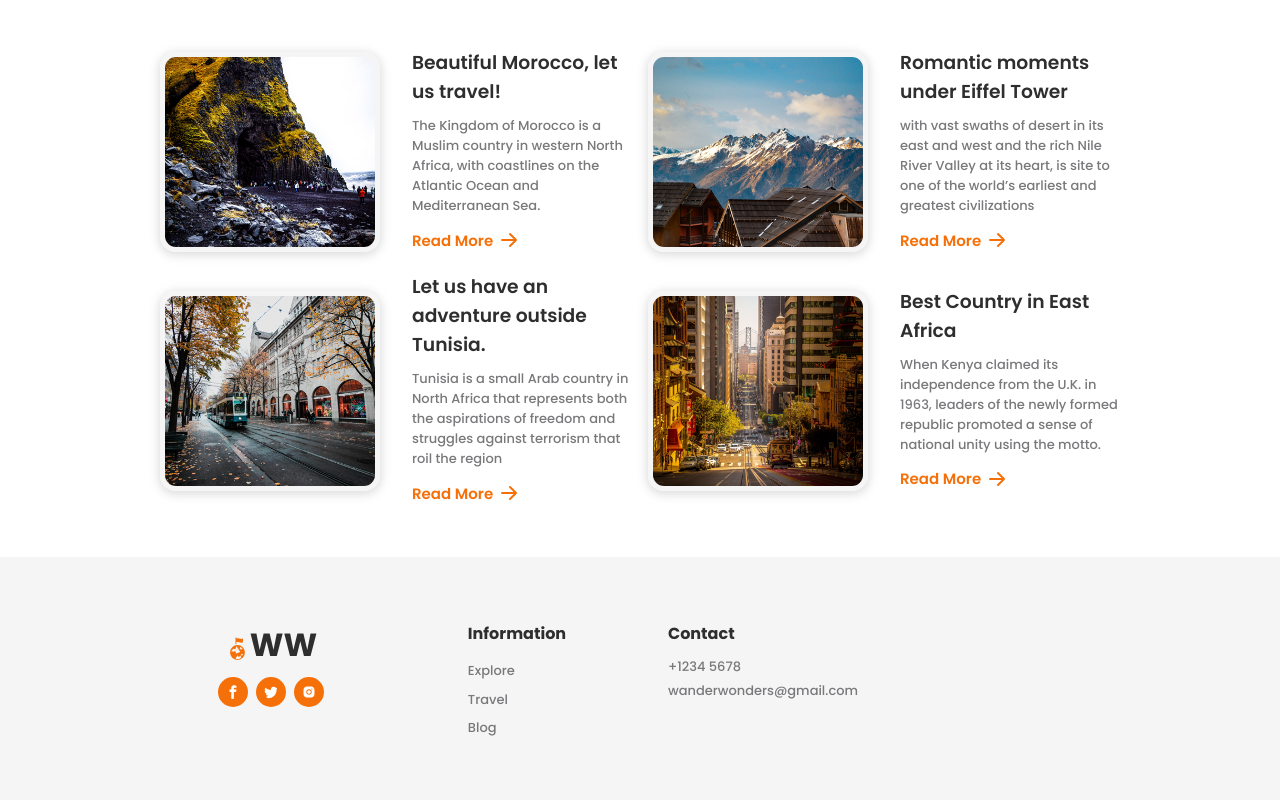
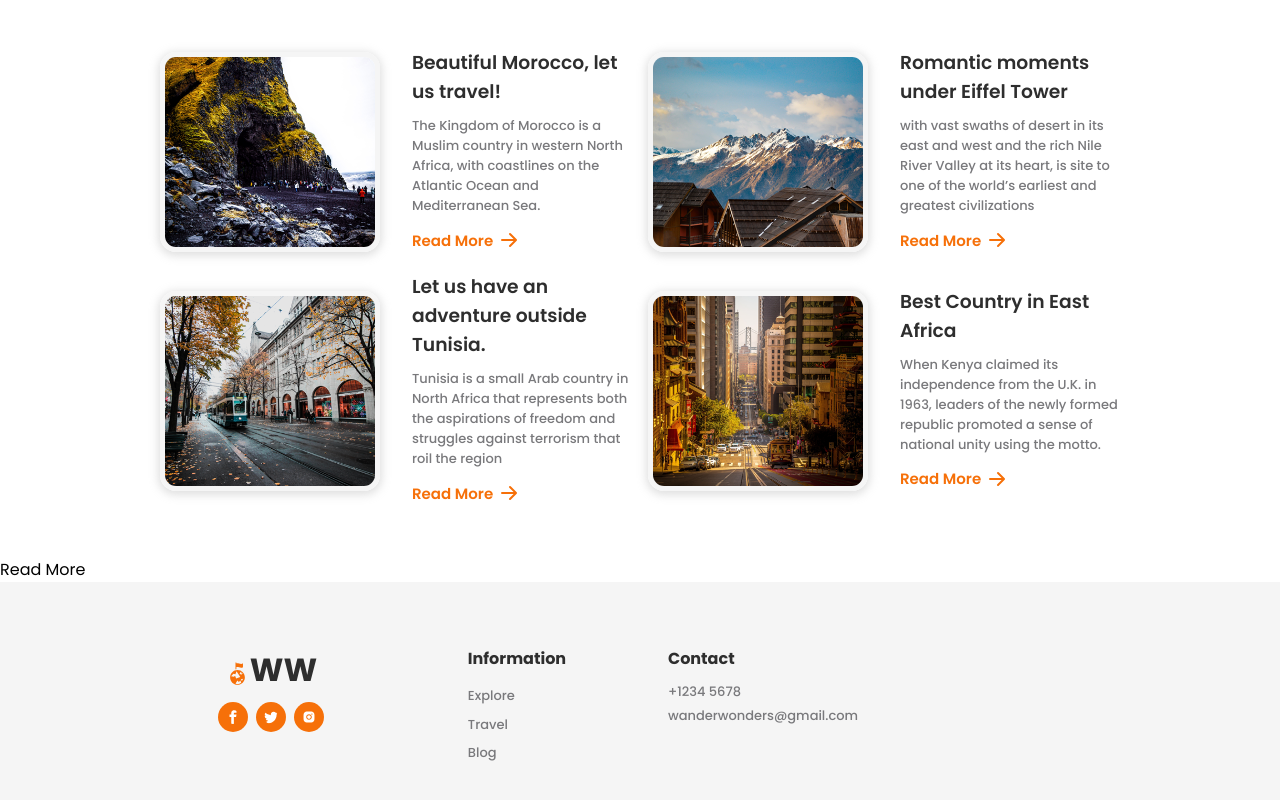
Before and after one commit to loukim86/wander-wonders, a React (Create React App) app: page /read-more in a window 1280 px wide. Shown: the part 2865-3665 px from the top of the page. Built offline with nearby package versions, Linux system fonts and the light colour scheme.

Commit message:
fixed mistakes

```diff
--- a/src/Components/Blog/Blog.jsx
+++ b/src/Components/Blog/Blog.jsx
@@ -1,4 +1,5 @@
 import React, { useEffect } from "react";
+import { Link } from "react-router-dom";
 import "./blog.css";
 import { BsArrowRightShort } from "react-icons/bs";
 // Import Images ========================>
@@ -72,15 +73,15 @@ const Blog = () => {
                     {desc}
                   </p>
 
-                  <a
-                    href="#"
+                  <Link
+                    to="/"
                     className="flex"
                     data-aos="fade-up"
                     data-aos-duration="3500"
                   >
                     {" "}
                     Read More <BsArrowRightShort className="icon" />
-                  </a>
+                  </Link>
                 </div>
               </div>
             );
--- a/src/Components/Home/Home.jsx
+++ b/src/Components/Home/Home.jsx
@@ -1,4 +1,5 @@
 import React, {useEffect} from 'react'
+import { Link } from 'react-router-dom'
 import './home.css'
 import Aos from 'aos'
 import 'aos/dist/aos.css'
@@ -19,7 +20,7 @@ import 'aos/dist/aos.css'
            Wander Far, Feel at Home Everywhere!
            </p>
            <button data-aos="fade-up" data-aos-duration="3000" className="btn">
-                <a href="#">Explore Now</a>
+                <Link to="/explore">Explore Now</Link>
               </button>
         </div>
 
--- /dev/null
+++ b/src/pages/ReadMore.jsx
@@ -0,0 +1,9 @@
+import React from 'react'
+
+const ReadMore = () => {
+  return (
+    <div>Read More</div>
+  )
+}
+
+export default ReadMore
--- a/src/routers/Routers.jsx
+++ b/src/routers/Routers.jsx
@@ -8,6 +8,7 @@ import Login from "../pages/Login";
 import Signup from "../pages/Signup";
 import Explore from "../pages/Explore";
 import Travel from "../pages/Travel";
+import ReadMore from "../pages/ReadMore";
 
 const Routers = () => {
   return (
@@ -21,6 +22,7 @@ const Routers = () => {
       <Route path="/signup" element={<Signup />} />
       <Route path="/explore" element={<Explore />} />
       <Route path="/travel" element={<Travel />} />
+      <Route path="/read-more" element={<ReadMore />} />
     </Routes>
   );
 };
```
